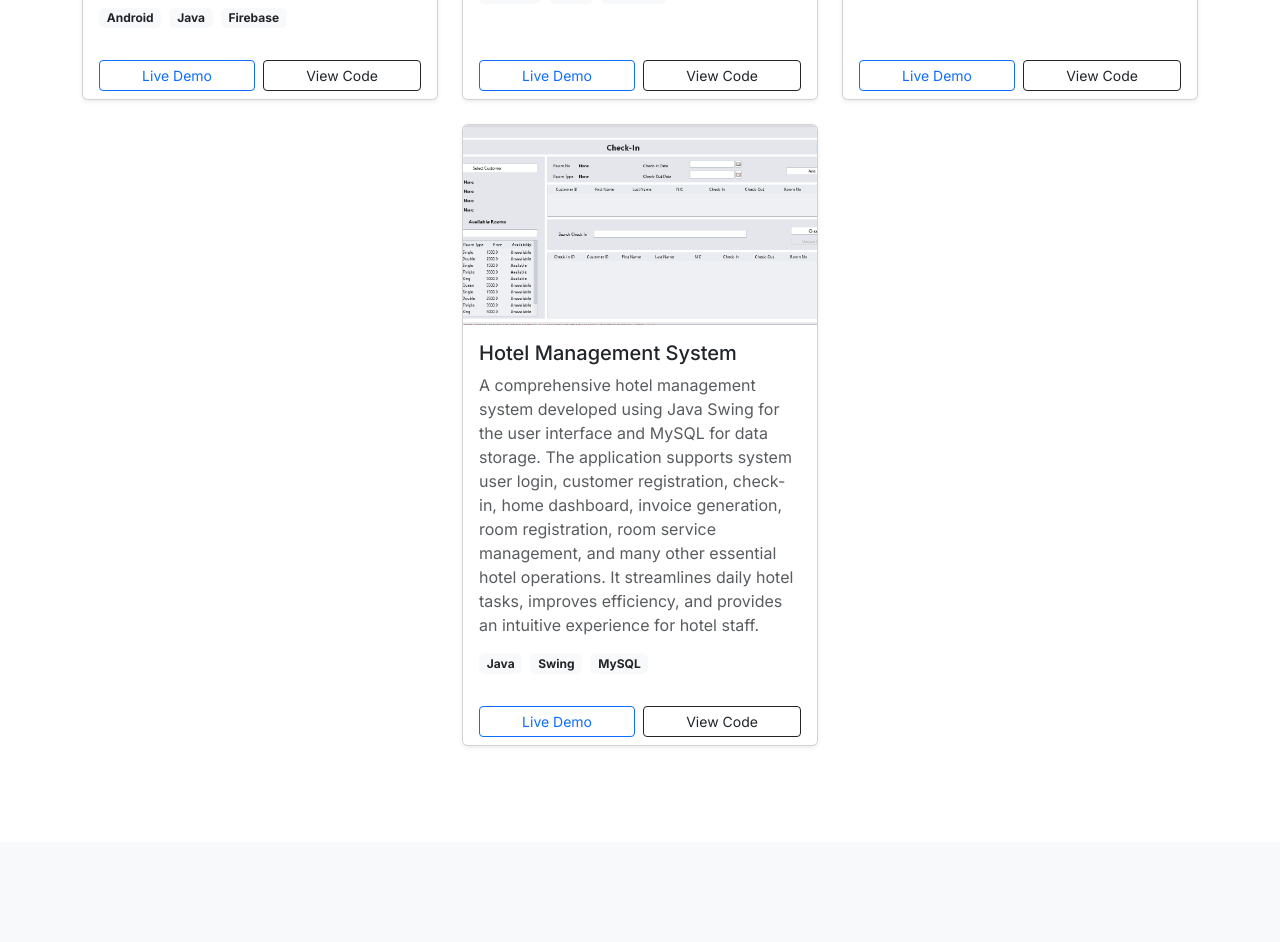
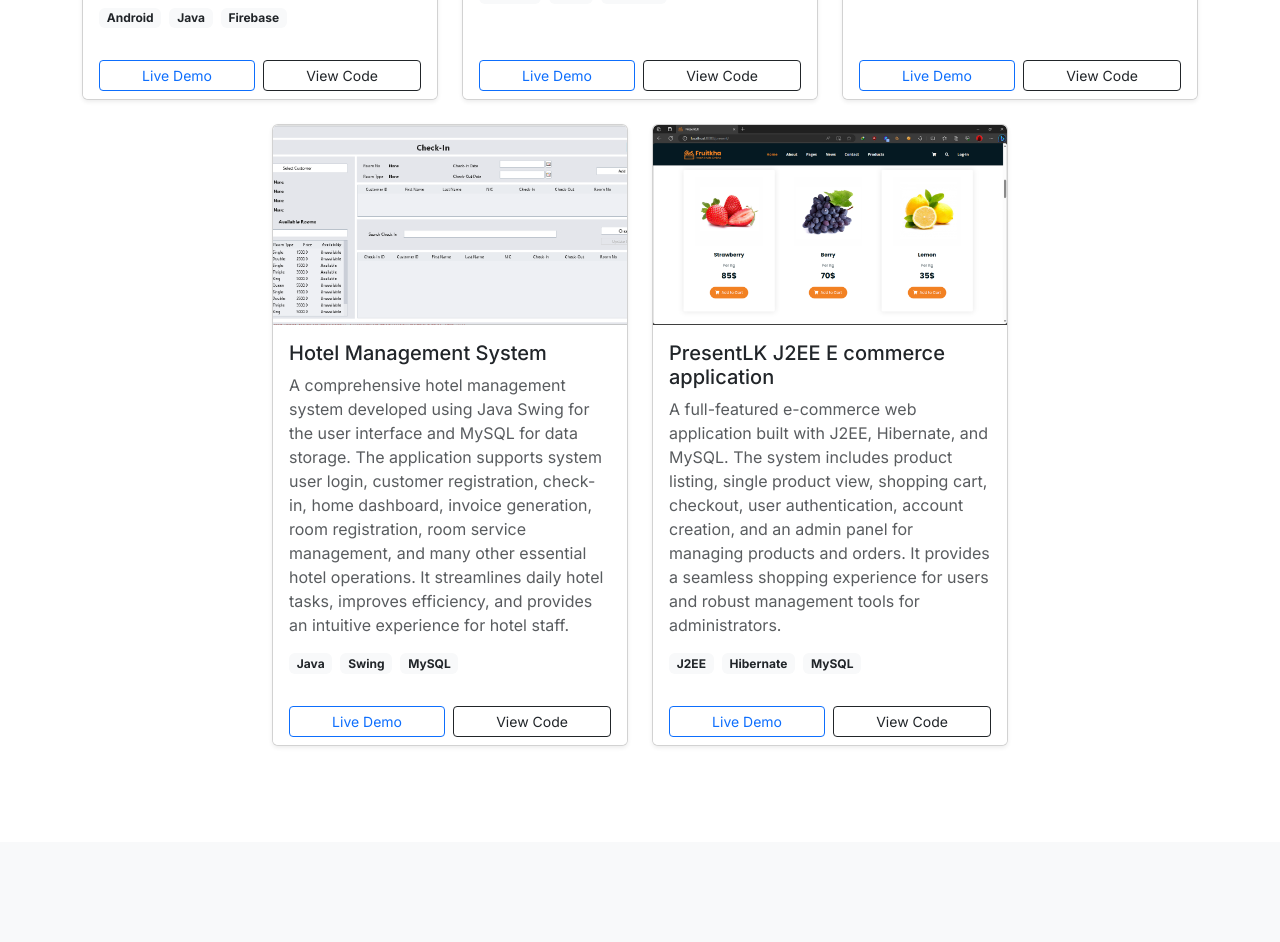
Before and after one commit to sandaru-sdm/sandaru_gunathilake-portfolio, a React (Vite) app: page / in a window 1280 px wide. Shown: the part 5360-6302 px from the top of the page. Built offline with nearby package versions, Linux system fonts and the light colour scheme.

Commit message:
add new project (Project 11)

```diff
--- a/src/data/portfolioData.js
+++ b/src/data/portfolioData.js
@@ -12,6 +12,7 @@ import project7 from "../assets/PresentLKAdmin.jpg";
 import project8 from "../assets/PresentLKUser.jpg";
 import project9 from "../assets/PresentLKPHP.png";
 import project10 from "../assets/Checkin.PNG";
+import project11 from "../assets/PresentLKJava.png";
 
 const portfolioData = {
   about: {
@@ -176,6 +177,20 @@ const portfolioData = {
       ],
       demoLink: "https://github.com/sandaru-sdm/HotelManagementSystem",
       githubLink: "https://github.com/sandaru-sdm/HotelManagementSystem",
+    },
+    {
+      id: 11,
+      title: "PresentLK J2EE E commerce application",
+      description:
+        "A full-featured e-commerce web application built with J2EE, Hibernate, and MySQL. The system includes product listing, single product view, shopping cart, checkout, user authentication, account creation, and an admin panel for managing products and orders. It provides a seamless shopping experience for users and robust management tools for administrators.",
+      image: project11,
+      technologies: [
+        "J2EE",
+        "Hibernate",
+        "MySQL",
+      ],
+      demoLink: "https://github.com/sandaru-sdm/PresentsLK-Java",
+      githubLink: "https://github.com/sandaru-sdm/PresentsLK-Java",
     }
   ],
   experience: [
```
Also changed, not shown: src/assets/PresentLKJava.png (added).
